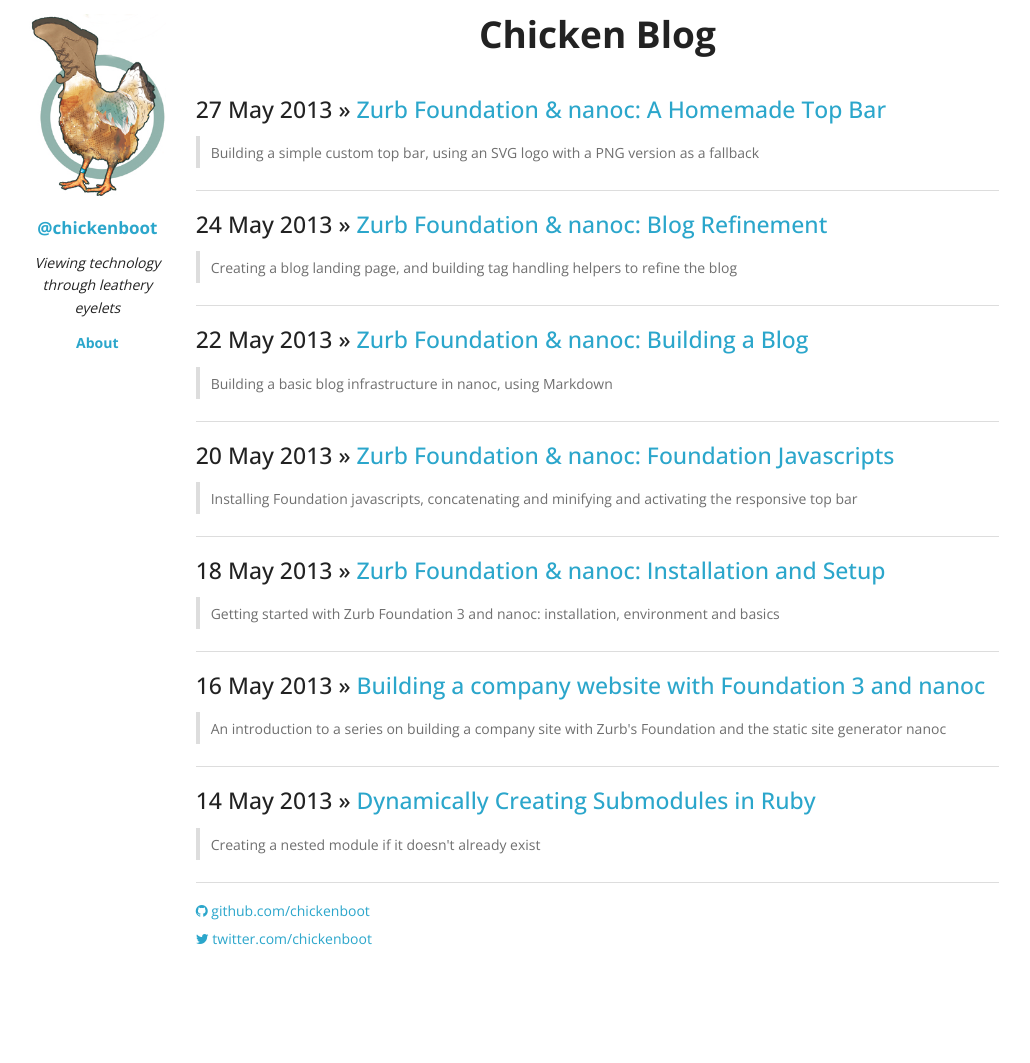
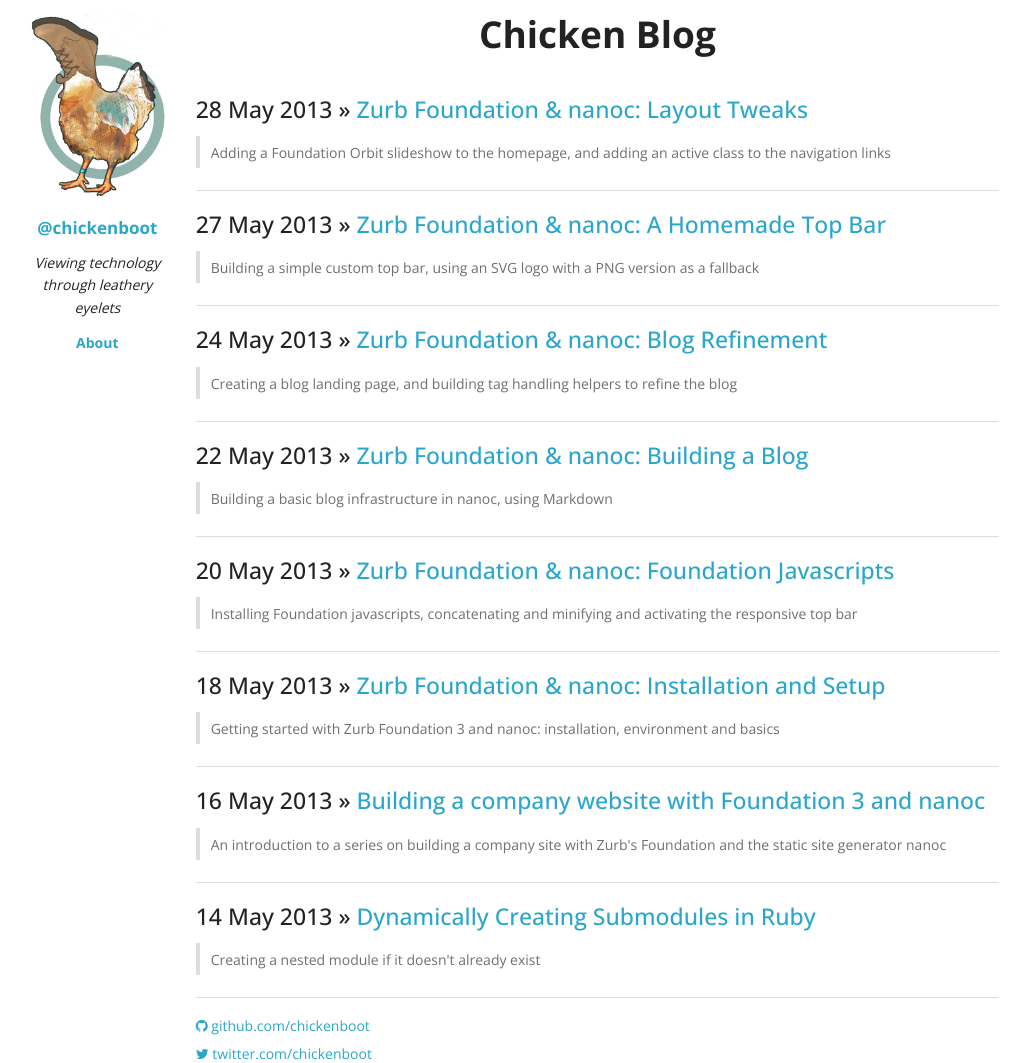
Before and after one commit to chickenboot/chickenboot.github.com, a Jekyll site: the page built from index.html, in a window 1280 px wide. Shown: the whole page, without its empty margins (126-1156 px from the left). Built offline with Jekyll 4.4.1, drawn with Linux system fonts in a browser that asks for light colours; Markdown is read by kramdown in place of the engine named in the settings; a script that is not in the unit is left out; before the commit the page ends 948 px from its top, so only the background shows below that; some of the changed lines change nothing that is shown.

Commit message:
new post

```diff
--- a/_posts/2013-05-28-zurb-foundation-with-nanoc-part-6.md
+++ b/_posts/2013-05-28-zurb-foundation-with-nanoc-part-6.md
@@ -2,19 +2,32 @@
 layout: post
 title: Zurb Foundation &amp; nanoc&#58; Layout Tweaks
 abstract: Adding a Foundation Orbit slideshow to the homepage, and adding an active class to the navigation links
-published: false
+published: true
 ---
 
-To follow on from the last post, the last thing required before handing over is to change the homepage from a staging header to something that might work (at a stretch) in production.
+To follow on from the last post, the final requirement before handing over is to change the homepage from a staging header to something that might be the minimum infrastructure required (at a stretch) for a production website.
 
-### A Better Landing Page
+But first...
 
-Once we have some pictures to show our products off, we'll be wanting them to be the first thing a visitor sees. To that end, I'm going to make our index page an image slideshow, with a header. Foundation provides us with the [Orbit](http://foundation.zurb.com/old-docs/f3/orbit.php) javascript to make this a doddle. We have to first include the orbit javascript in our `nanoc.yaml`:
+### Fixing the Mobile View
+
+I made a minor fur cup in the default layout so far&#151;it's only because I recently tried the site out on my mobile that I noticed. I was missing one crucial line:
+
+{% highlight haml %}
+    %meta{:name => "viewport", :content => "width=device-width" }
+{% endhighlight %}
+
+According to Zurb: _this is used to make sure smaller devices use the device width as the viewport width_. And this solves the problem of the non-mobile-view mobile view!
+
+### An Orbital Index
+
+Once we have some pictures to show our products off, we'll be wanting the pick of them to be the first thing a visitor sees. To that end, I'm going to make our index page include an image slideshow, with a header. Foundation provides us with the [Orbit](http://foundation.zurb.com/old-docs/f3/orbit.php) javascript to make this a doddle. To use it, we have to include the orbit javascript in our `nanoc.yaml`:
 
 {% highlight bash %}
 vintageinvite$ subl nanoc.yaml
 {% endhighlight %}
 
+<div class="code-link">File: <a href="https://github.com/chickenboot/vintageinvite/blob/v1.5/nanoc.yaml">nanoc.yaml</a></div>
 {% highlight yaml %}
 javascripts:
   compile:
@@ -24,8 +37,13 @@
     - jquery.foundation.orbit
 {% endhighlight %}
 
-We can now build the homepage layout. Since I don't have any images yet, I'm going to use [placehold.it](http://placehold.it). Here is the layout:
+We can now build the homepage layout. Since I don't have any useable images yet, I'm going to use [placehold.it](http://placehold.it) to provide some placeholder images of the right size. Here is our layout:
 
+{% highlight bash %}
+vintageinvite$ subl content/index.haml
+{% endhighlight %}
+
+<div class="code-link">File: <a href="https://github.com/chickenboot/vintageinvite/blob/v1.5/content/index.haml">content/index.haml</a></div>
 {% highlight haml %}
 ---
 title: Home
@@ -47,8 +65,15 @@
       %a{:href => "/blog/"} our blog
 {% endhighlight %}
 
-There is one final thing to do, and that is to activate the 'orbit', which requires adding a script at the end of the document, _after_ our main `app.js` inclusion. The easy way to do this, and to ensure that any other page can use an orbit easily, is to add some metadata to the page which identifies the orbit, and take care of the activation in the default layout:
+An 'orbit' simply requires you have a `div` element with an identifier to contain your images.
 
+We still need to activate the orbit, which means adding a javascript function call at the end of the document, _after_ the inclusion of our main `app.js`. A simple, generic way to do this, is to add some metadata to the page (identifying the orbit) and then add a generic activator in the default layout:
+
+{% highlight bash %}
+vintageinvite$ subl content/index.haml
+{% endhighlight %}
+
+<div class="code-link">File: <a href="https://github.com/chickenboot/vintageinvite/blob/v1.5/content/index.haml">content/index.haml</a></div>
 {% highlight haml %}
 ---
 title: Home
@@ -56,14 +81,21 @@
 ---
 {% endhighlight %}
 
+{% highlight bash %}
+vintageinvite$ subl layouts/default.haml
+{% endhighlight %}
+
+<div class="code-link">File: <a href="https://github.com/chickenboot/vintageinvite/blob/v1.5/layouts/default.haml">layouts/default.haml</a></div>
 {% highlight haml %}
     %script{:src => "/assets/app.js" }
     - if item[:orbit]
       :javascript
-        $(window).load(function() { $("##{item[:orbit]}").orbit({ animation: 'fade', timer: false, bullets: true}); });
+        $(window).load(function() {
+          $("##{item[:orbit]}").orbit({ animation: 'fade', timer: false, bullets: true});
+        });
 {% endhighlight %}
 
-I'm setting the animation to fade, switching off the automatic start of the slideshow, and adding bullets underneath.
+As well as activating the orbit, this call is setting the animation to fade, switching off the automatic start of the slideshow, and adding bullets underneath.
 
 I also want the navigation to only appear on hover, so I'm adding the css for this recommended by Zurb:
 
@@ -71,6 +103,7 @@
 vintageinvite$ subl content/assets/stylesheets/app.scss
 {% endhighlight %}
 
+<div class="code-link">File: <a href="https://github.com/chickenboot/vintageinvite/blob/v1.5/content/assets/stylesheets/app.scss">content/assets/stylesheets/app.scss</a></div>
 {% highlight scss %}
 .orbit-wrapper {
   .slider-nav span { @include opacity(0); @include single-transition(opacity, 400ms); }
@@ -80,4 +113,59 @@
 
 ### Styling the Navigation Links
 
-A minor tweak I want to add, is to highlight the currently active page. All we need to do in theory, is to add a css class of `active` to the active link.
+With the homepage sorted, there's one last navigation tweak I want to add, and that is highlighting of the currently active page. The `active` style already exists, so all we need to do in theory is to add the `active` class to the currently active link. One way to achieve this is to check the current item's identifier, and apply the class accordingly.
+
+Rather than repeating this check for every navigation link, we can embed a simple ruby function to do the work for us:
+
+{% highlight bash %}
+vintageinvite$ subl layouts/default.haml
+{% endhighlight %}
+
+<div class="code-link">File: <a href="https://github.com/chickenboot/vintageinvite/blob/v1.5/layouts/default.haml">layouts/default.haml</a></div>
+{% highlight haml %}
+:ruby
+  def nav_li(s)
+    if item.identifier == "/#{s}/"
+      haml_tag('li', s.capitalize, :class => 'active')
+    else
+      haml_tag('li') do
+        haml_tag('a', s.capitalize, :href => "/#{s}/")
+      end
+    end
+  end
+
+!!! 5
+%html
+  %head
+    %meta{:charset => "utf-8"}
+    %meta{:name => "viewport", :content => "width=device-width" }
+
+    %title
+      The Vintage Invite Company -
+      = item[:title]
+    %link{:rel => "stylesheet", :href => "/assets/app.css" }
+    %script{:src => "/assets/modernizr.foundation.js" }
+  %body
+    .row
+      .vic-topbar
+        .four.columns
+          %a{:href => "/"}
+            %img{:src => "/assets/logo.svg", :title => "The Vintage Invite Company"}
+        .eight.columns
+          %ul.right
+            - nav_li('blog')
+            - nav_li('about')
+            - nav_li('contact')
+{% endhighlight %}
+
+This uses haml's `:ruby` filter to embed a function: `nav_li`, which checks the current item's identifier against the given parameter. If it matches, then we create a text-only list element with a class of `active`, otherwise we create the usual `li` with the link inside.
+
+Note that I've also added a `contact` and `about` page (with some filler text for now), which has changed the navigation. Here is what the homepage looks like on a desktop:
+
+![Desktop View of Homepage](/asset/image/2013-05-28/zurb-nanoc-orbit-desktop.png "Desktop View of Homepage")
+
+and on mobile:
+
+![Mobile View of Homepage](/asset/image/2013-05-28/zurb-nanoc-orbit-mobile.png "Mobile View of Homepage")
+
+Next time we will talk about minor compatibility improvements, and still to come is adding in real content and deploying to the live site.
```
Also changed, not shown: asset/image/2013-05-28/zurb-nanoc-orbit-desktop.png (added), asset/image/2013-05-28/zurb-nanoc-orbit-mobile.png (added), 3 other files.
